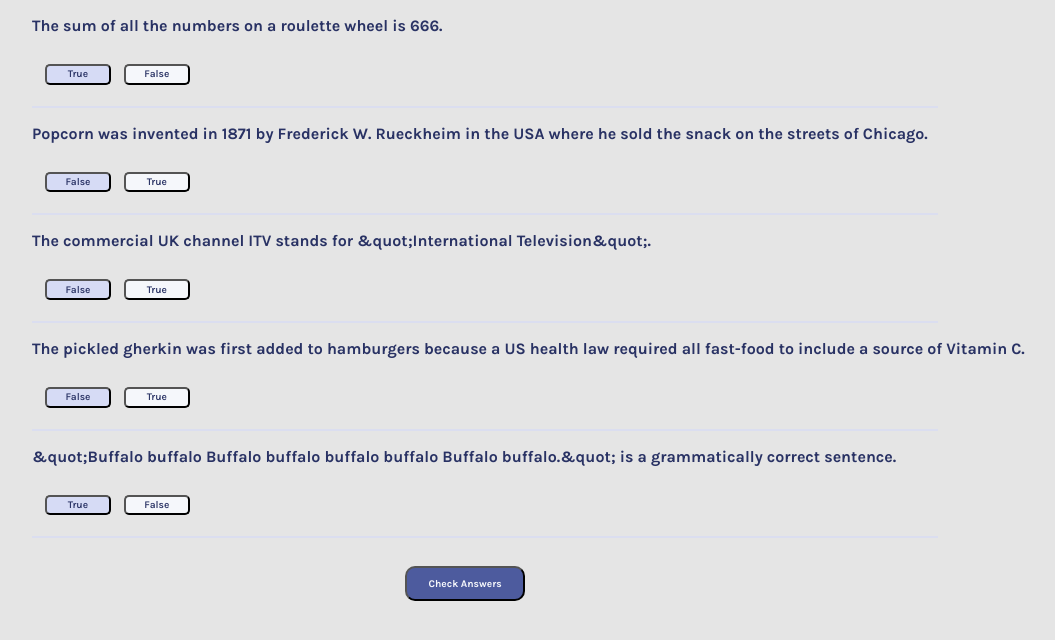
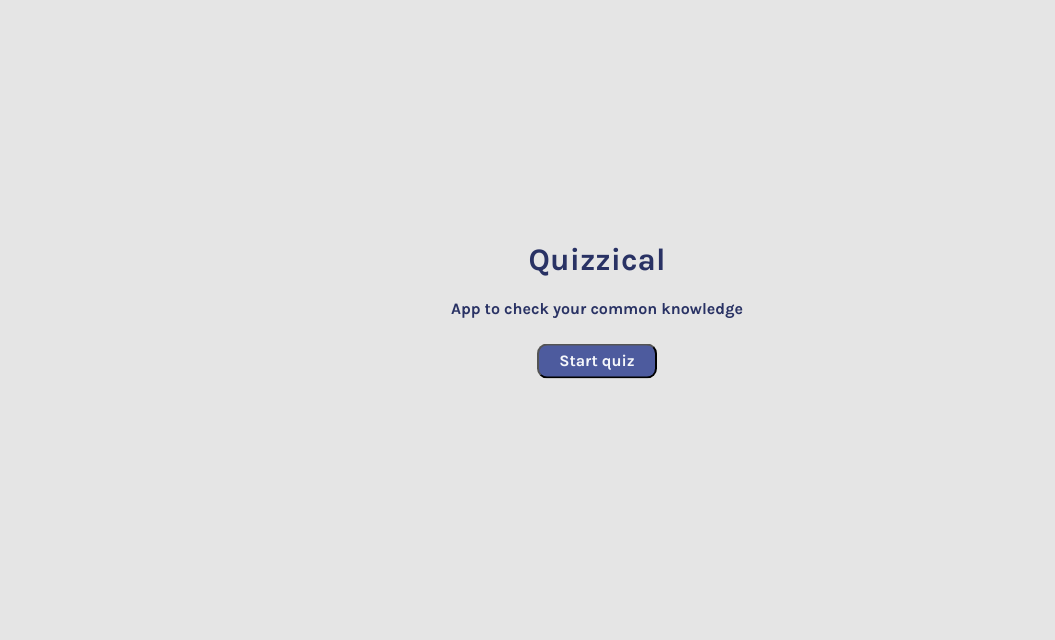
Before and after one commit to vankata6/quizzical-app, a React (Create React App) app: page / in a window 1280 px wide. Shown: the top 640 px of the page, without its empty margins (43-1098 px from the left). Built offline with nearby package versions, Linux system fonts and the light colour scheme.

Commit message:
visualizing start page

```diff
--- a/src/App.js
+++ b/src/App.js
@@ -1,5 +1,6 @@
 import React from "react";
 import data from "./data";
+import Start from "./Start";
 import Question from "./Question";
 
 export default function App() {
@@ -14,8 +15,10 @@ export default function App() {
 
   return (
     <div>
-      {questionElements}
-      <button className="check-btn">Check Answers</button>
+      <Start/>
+      <button className="check-btn">Start quiz</button>
+      {/* {questionElements}
+      <button className="check-btn">Check Answers</button> */}
     </div>
   )
 }
--- a/src/Start.js
+++ b/src/Start.js
@@ -4,8 +4,7 @@ export default function Start() {
     return(
         <div className="start-page">
             <h1 className="header">Quizzical</h1>
-            <h3 className="question-text">App to check your common knowledge</h3>
-            <button className="check-btn">Start quiz</button>
+            <h3 className="start-header">App to check your common knowledge</h3>
         </div>
     )
 }
--- a/src/index.css
+++ b/src/index.css
@@ -11,13 +11,26 @@ code {
     monospace;
 }
 
+.start-page {
+  padding: 220px 70px 7px 70px;
+}
+
 .header {
-  margin: 220 70 7 70;
   font-family: Karla;
   font-style: normal;
   font-weight: bold;
   font-size: 31.25px;
   line-height: 37px;
+  text-align: center;
+  color: #293264;
+}
+
+.start-header {
+  font-family: Karla;
+  font-style: normal;
+  font-weight: bold;
+  font-size: 16px;
+  line-height: 19px;
   text-align: center;
   color: #293264;
 }
@@ -71,14 +84,18 @@ code {
 }
 
 .check-btn {
-  margin-left: 35%;
   margin-top: 20px;
+  position: relative;
+  top: 50%;
+  left: 50%;
+  -ms-transform: translate(-50%, -50%);
+  transform: translate(-50%, -50%);
   width: 120px;
   height: 35px;
   font-family: Karla;
   font-style: normal;
   font-weight: 700;
-  font-size: 10.24px;
+  font-size: 16px;
   line-height: 12px;
   text-align: center;
   color: #F5F7FB;
```
